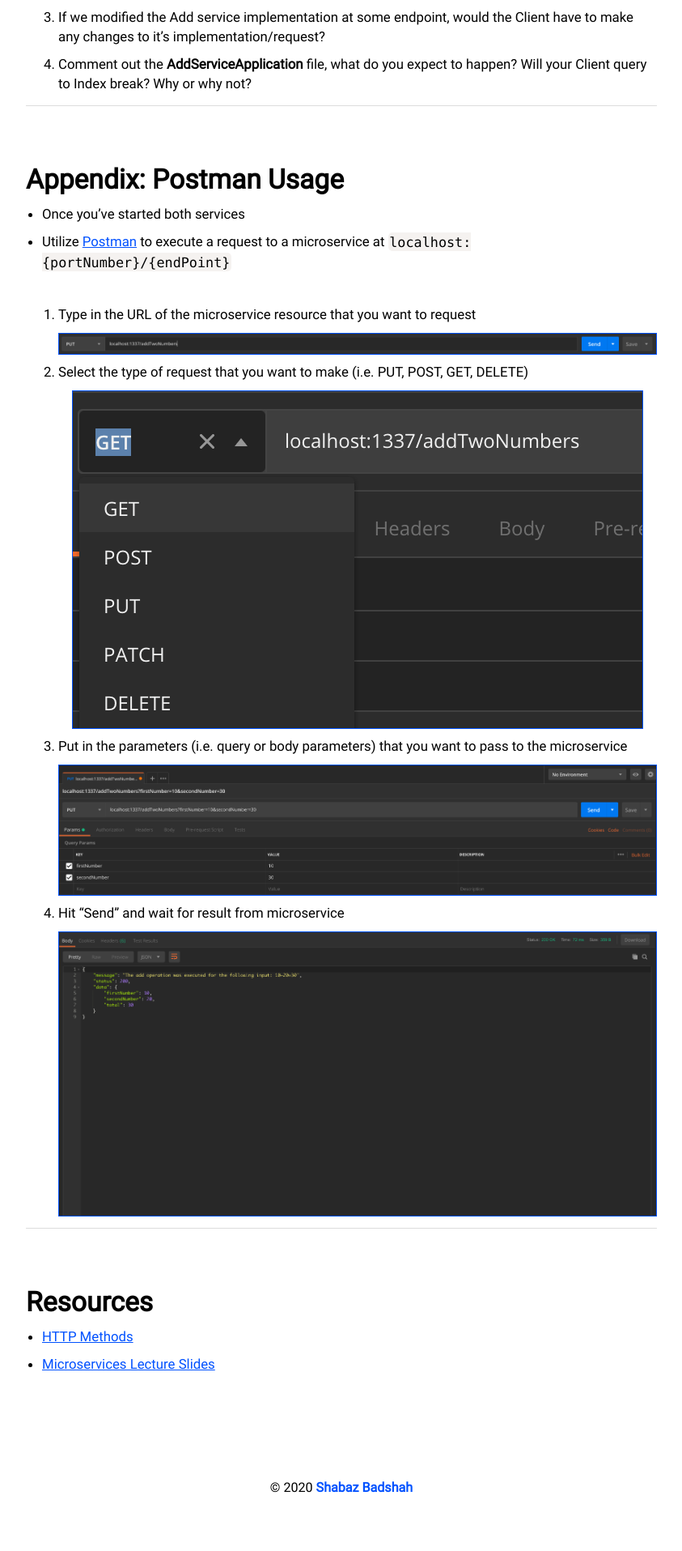
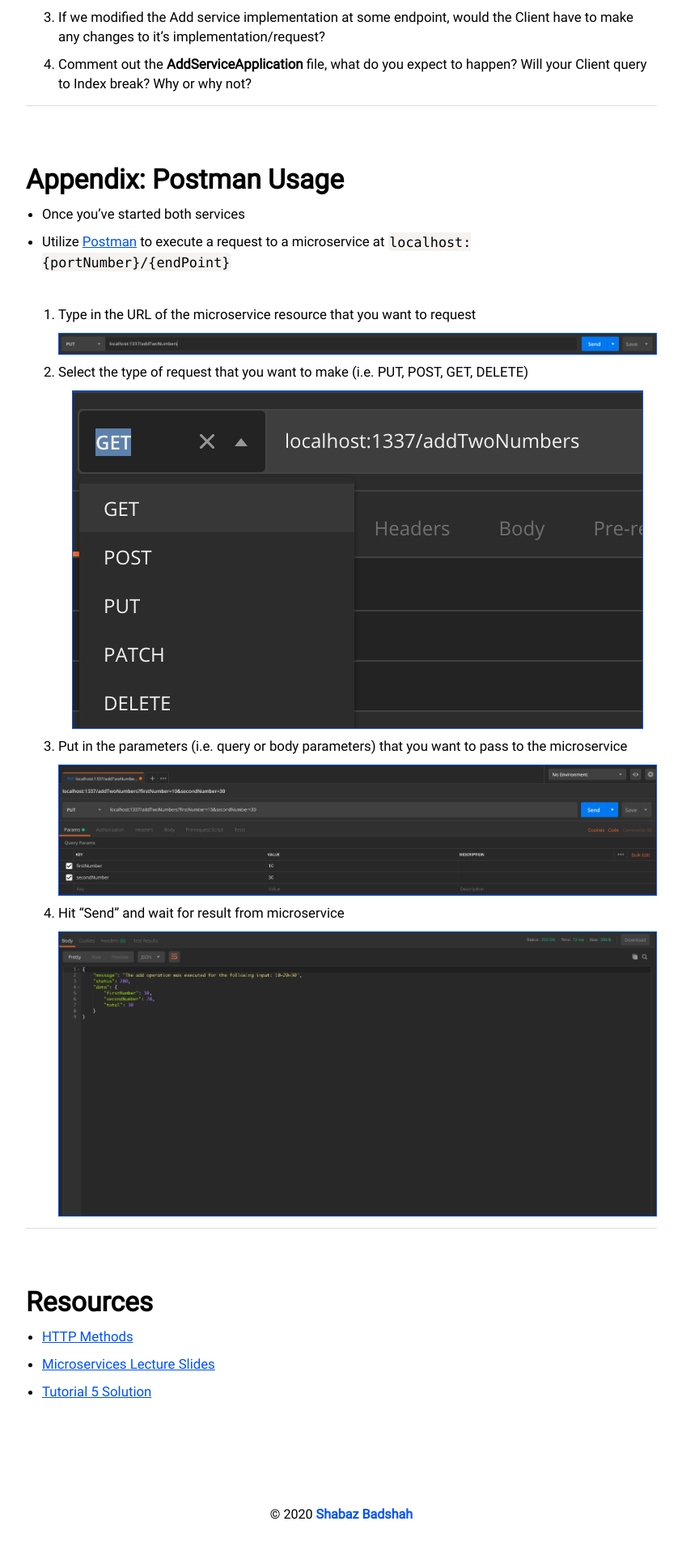
Before and after one commit to ShabazBadshah/shabazbadshah.com, a Jekyll site: the page built from _posts/301-notes/2020-03-05-tut05.md, in a window 1280 px wide. Shown: the part 2400-4315 px from the top of the page at 81% size, without its empty margins (218-1061 px from the left). Built offline with Jekyll 4.4.1, drawn with Linux system fonts in a browser that asks for light colours.

Commit message:
Added tut05 excercise solution

```diff
--- a/_posts/301-notes/2020-03-05-tut05.md
+++ b/_posts/301-notes/2020-03-05-tut05.md
@@ -107,3 +107,4 @@ If you send a PUT request to *localhost:3001/addTwoNumbers?firstNumber=3&secondN
 
 - [HTTP Methods](https://www.restapitutorial.com/lessons/httpmethods.html)
 - [Microservices Lecture Slides](https://docs.google.com/presentation/d/1eb_m_AevI4zwgmgoChvznOqXkZl8LmuUxOXXB2dmNx0/edit?usp=sharing)
+- [Tutorial 5 Solution](/assets/notes/301-assets/files/tut05-soln.zip)
```
Also changed, not shown: 1 other file.
